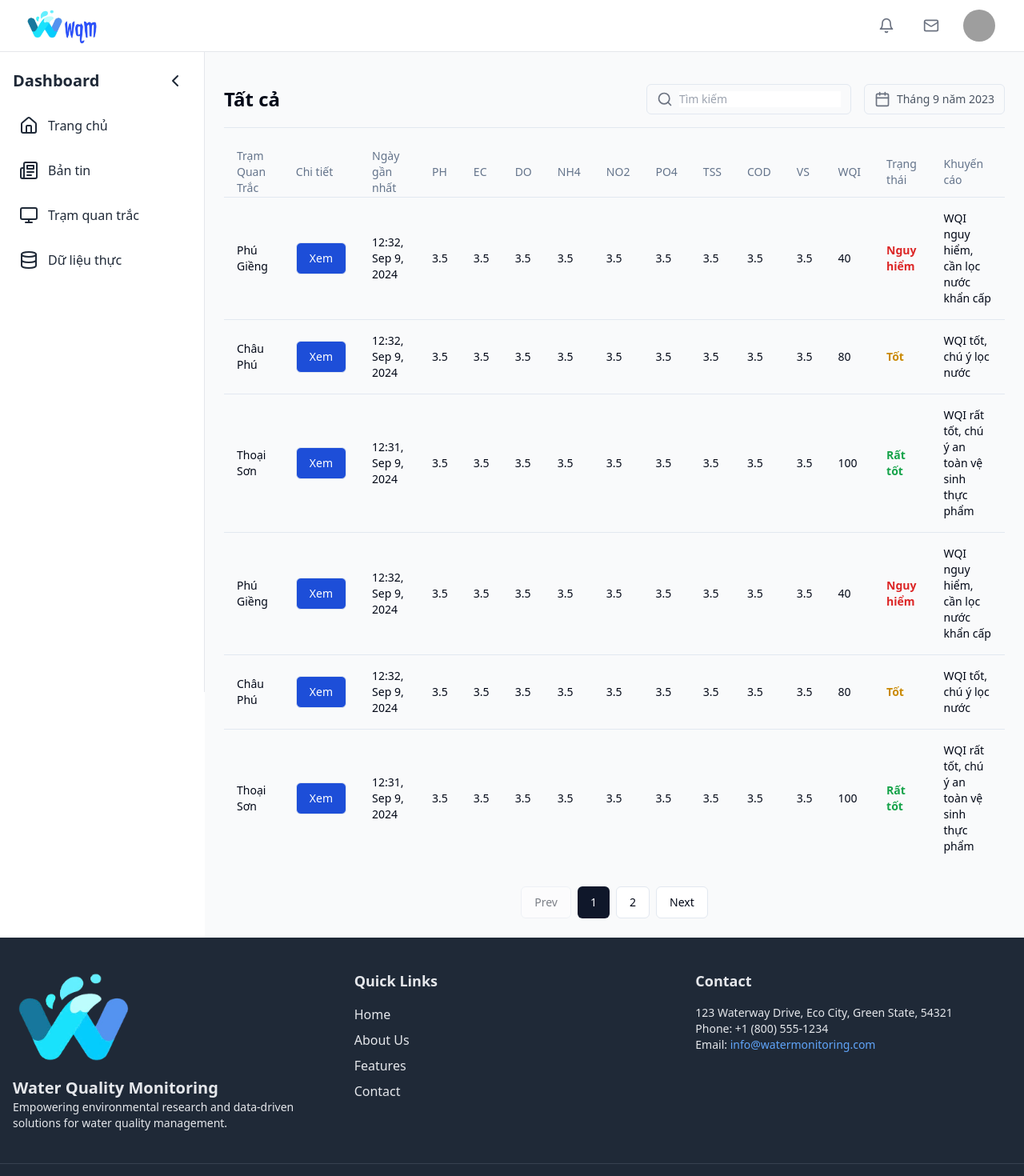
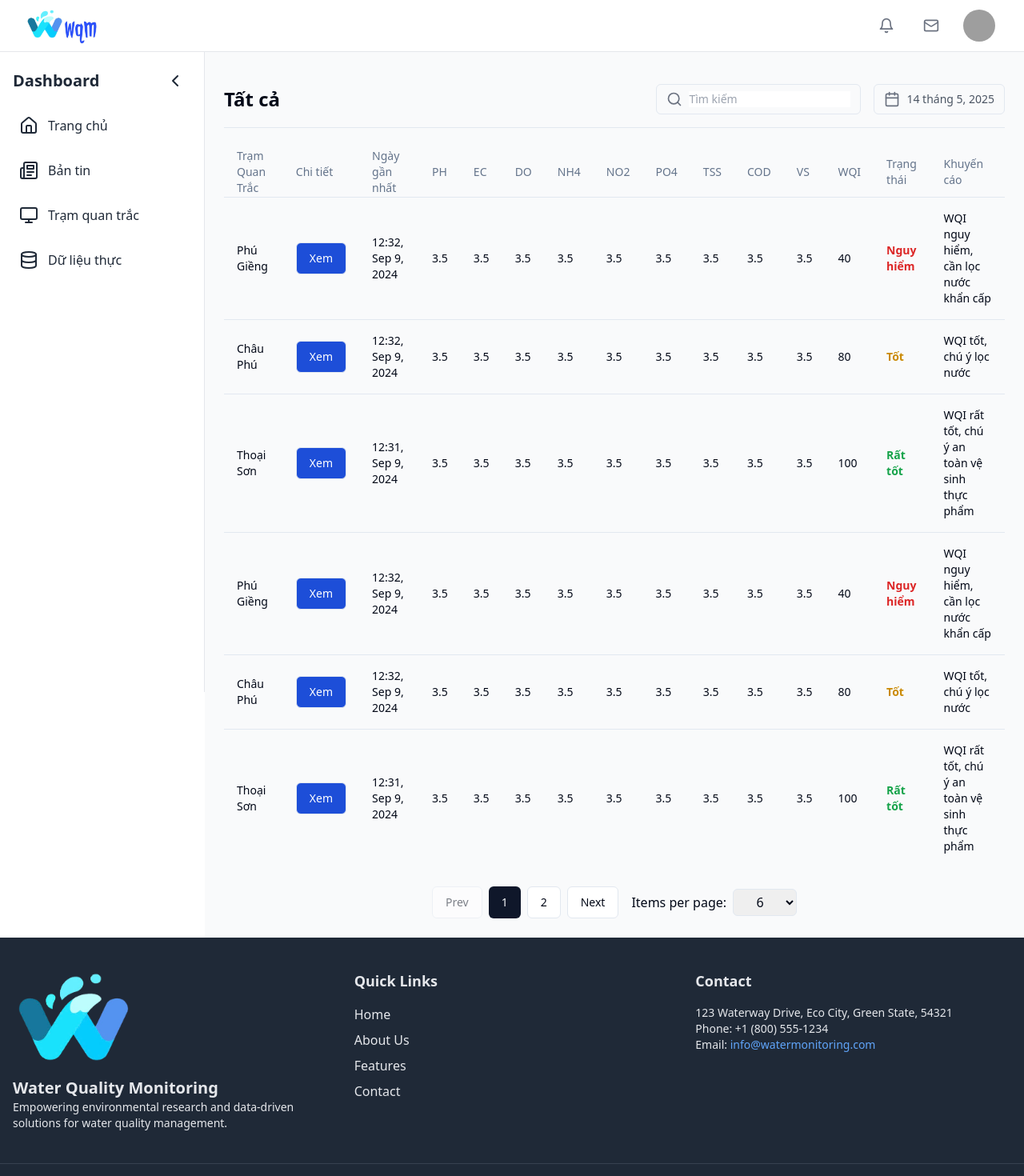
Before and after one commit to KienLe1234567/water_quality_system, a Next.js app in the folder Frontend/: page /dashboard/realtimedata in a window 1280 px wide. Shown: the top 1470 px of the page at 80% size. Built offline with nearby package versions, Linux system fonts and the light colour scheme; grey boxes are pictures that could not be loaded.

Commit message:
add pagination

```diff
--- a/Frontend/src/app/(pages)/dashboard/realtimedata/page.tsx
+++ b/Frontend/src/app/(pages)/dashboard/realtimedata/page.tsx
@@ -1,9 +1,9 @@
 "use client"
+import { Pagination } from "@/components/pagination";
+import { Button } from "@/components/ui/button";
 import { Table, TableBody, TableCell, TableHead, TableHeader, TableRow } from "@/components/ui/table";
-import { Button } from "@/components/ui/button";
-import { Pagination } from "@/components/pagination";
 import { Calendar, Search } from "lucide-react";
-import { useState } from "react";
+import { useEffect, useState } from "react";
 
 const monitoringStations = [
   {
@@ -69,13 +69,24 @@ const monitoringStations = [
     recommendation: "WQI rất tốt, chú ý an toàn vệ sinh thực phẩm",
   },
 ];
-
-const ITEMS_PER_PAGE = 6; // Number of items per page
+let ITEMS_PER_PAGE = 6; // Number of items per page
 
 export default function Realtimedata() {
   const [currentPage, setCurrentPage] = useState<number>(1);
+  const [ITEMS_PER_PAGE, setItemAmount] = useState<number>(6);
+  const [currentDate, setCurrentDate] = useState<string>("");
+
+  useEffect(() => {
+    const today = new Date();
+    const formattedDate = today.toLocaleDateString("vi-VN", {
+      day: "numeric",
+      month: "long",
+      year: "numeric",
+    });
+    setCurrentDate(formattedDate);
+  }, []);
+
   const totalPages = Math.ceil(monitoringStations.length / ITEMS_PER_PAGE);
-
   const displayedStations = monitoringStations.slice(
     (currentPage - 1) * ITEMS_PER_PAGE,
     currentPage * ITEMS_PER_PAGE
@@ -100,7 +111,7 @@ export default function Realtimedata() {
           </div>
           <div className="flex items-center border px-3 py-2 rounded-md">
             <Calendar className="w-5 h-5 text-gray-500 mr-2" />
-            <span className="text-sm text-gray-600">Tháng 9 năm 2023</span>
+            <span className="text-sm text-gray-600">{currentDate}</span>
           </div>
         </div>
       </header>
@@ -155,14 +166,27 @@ export default function Realtimedata() {
         </TableBody>
       </Table>
 
-      <footer className="mt-6 flex justify-center">
-        {totalPages > 1 && (
+      <footer className="mt-6 flex justify-center items-center">
+        {totalPages >= 1 && (
           <Pagination
             currentPage={currentPage}
             totalPages={totalPages}
             onPageChange={handlePageChange}
           />
         )}
+        <div className="flex items-center ml-4">
+          <label className="mr-2">Items per page:</label>
+          <select
+            value={ITEMS_PER_PAGE}
+            onChange={(e) => setItemAmount(Number(e.target.value) || 1)}
+            className="border px-2 py-1 rounded-md w-20 text-center"
+          >
+            <option value="3">3</option>
+            <option value="6">6</option>
+            <option value="9">9</option>
+            <option value="12">12</option>
+          </select>
+        </div>
       </footer>
     </div>
   );
```
